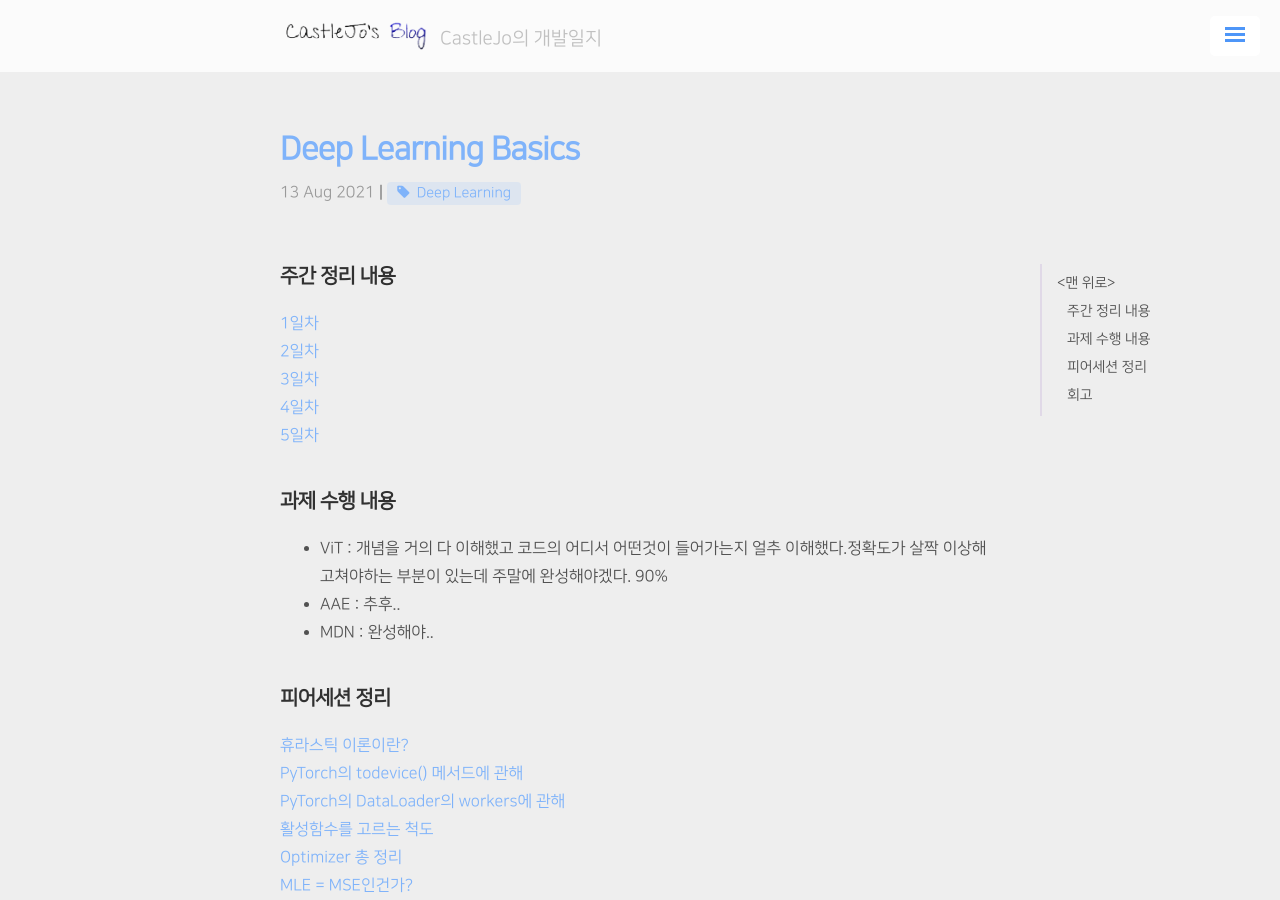
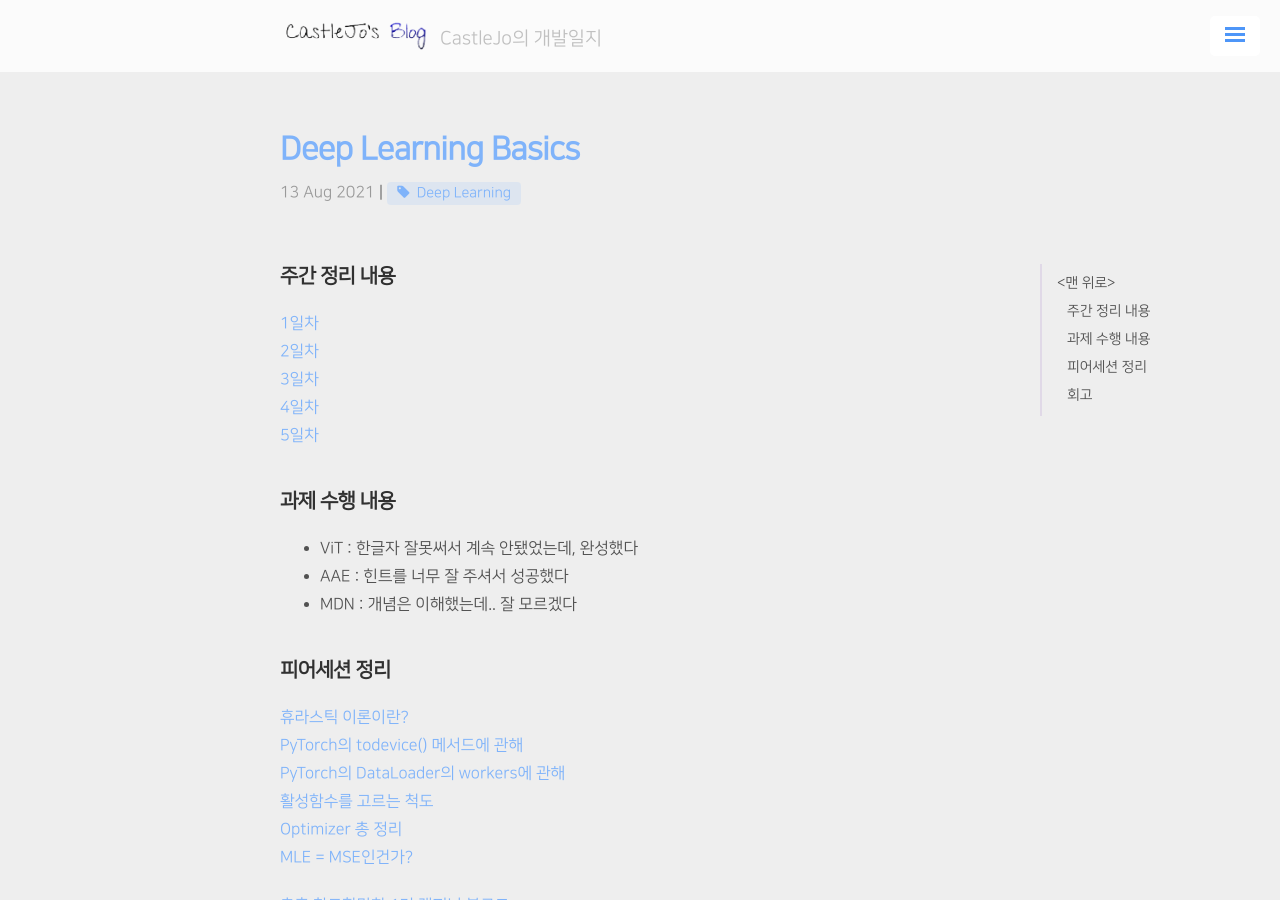
Before and after one commit to ukcastle/ukcastle.github.io, a Jekyll site: the page built from _posts/Boostcamp/2021-08-13-w2.md, in a window 1280 px wide and 900 px high. Built offline with Jekyll 4.4.1, drawn with Linux system fonts in a browser that asks for light colours; nearby versions of some CDN libraries; a script that is not in the unit is left out; comment, search, counter and statistics services are not loaded; some of the changed text lies outside the part shown.

Commit message:
docs: w2

```diff
--- a/_posts/Boostcamp/2021-08-13-w2.md
+++ b/_posts/Boostcamp/2021-08-13-w2.md
@@ -16,9 +16,9 @@ use_math: true
 
 ## 과제 수행 내용
 
-- ViT : 개념을 거의 다 이해했고 코드의 어디서 어떤것이 들어가는지 얼추 이해했다.정확도가 살짝 이상해 고쳐야하는 부분이 있는데 주말에 완성해야겠다. 90%
-- AAE : 추후..
-- MDN : 완성해야..
+- ViT : 한글자 잘못써서 계속 안됐었는데, 완성했다
+- AAE : 힌트를 너무 잘 주셔서 성공했다
+- MDN : 개념은 이해했는데.. 잘 모르겠다
 
 ## 피어세션 정리
 
@@ -67,12 +67,3 @@ Q. 상당히 강력하다.  [Multi-modal](https://arxiv.org/abs/2104.11178v1?fbc
 물론 글을 읽고 책을 읽는것을 좋아하고 쓰는것도 좋아한다. 당장 지금 이 포스팅을 끝내고도 책을 읽으러 갈 예정이다.
 근데 논문을 읽는것은 학부연구생을 하면서도 항상 느끼지만, 어렵다.
 대부분 IEEE급 논문을 읽어서 그런가, 영단어 자체가 이해가 안될때도 많고 영어 자체도 어려워서 한 페이지를 읽는데도 수 시간이 걸릴때도 있다. 그래도 이런 경험이 쌓이고 쌓이면 추후 영어실력도 일취월장하지 않을까.
-
-<br>
-뭔가 회고에 쓰긴 그렇지만... 한 가지 더 생각이 든 것이 있다면 나한테 있어서 개발은, 그리고 아직 잘 모르지만 ML/DL은 수단이였다. 목적을 위한 수단이었다.
-
-그런데 하다보니 재밌더라. 내가 어디까지 도달할 진 모르지만 새로 목적을 수립했다.
-
-<br>
-
-다 쓰고보니 좀 부끄럽다
```
